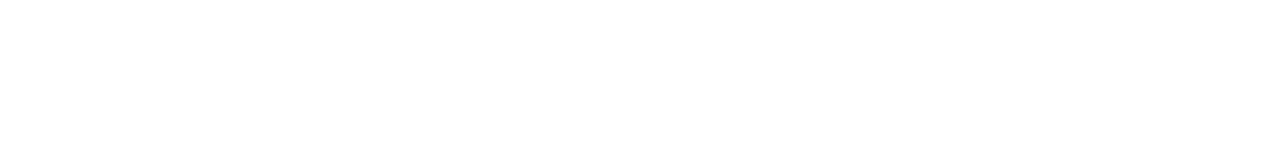
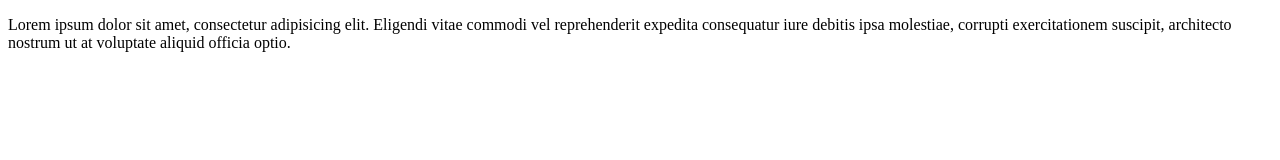
Before and after one commit to Nicolas-Veloso/Curso-git, a plain HTML site: page projeto-1/index.html in a window 1280 px wide. Drawn offline with Linux system fonts and the light colour scheme.

Commit message:
adicionado lorem

```diff
--- a/projeto-1/index.html
+++ b/projeto-1/index.html
@@ -6,6 +6,6 @@
     <title>OMG</title>
 </head>
 <body>
-
+    <p>Lorem ipsum dolor sit amet, consectetur adipisicing elit. Eligendi vitae commodi vel reprehenderit expedita consequatur iure debitis ipsa molestiae, corrupti exercitationem suscipit, architecto nostrum ut at voluptate aliquid officia optio.</p>
 </body>
 </html>
```
